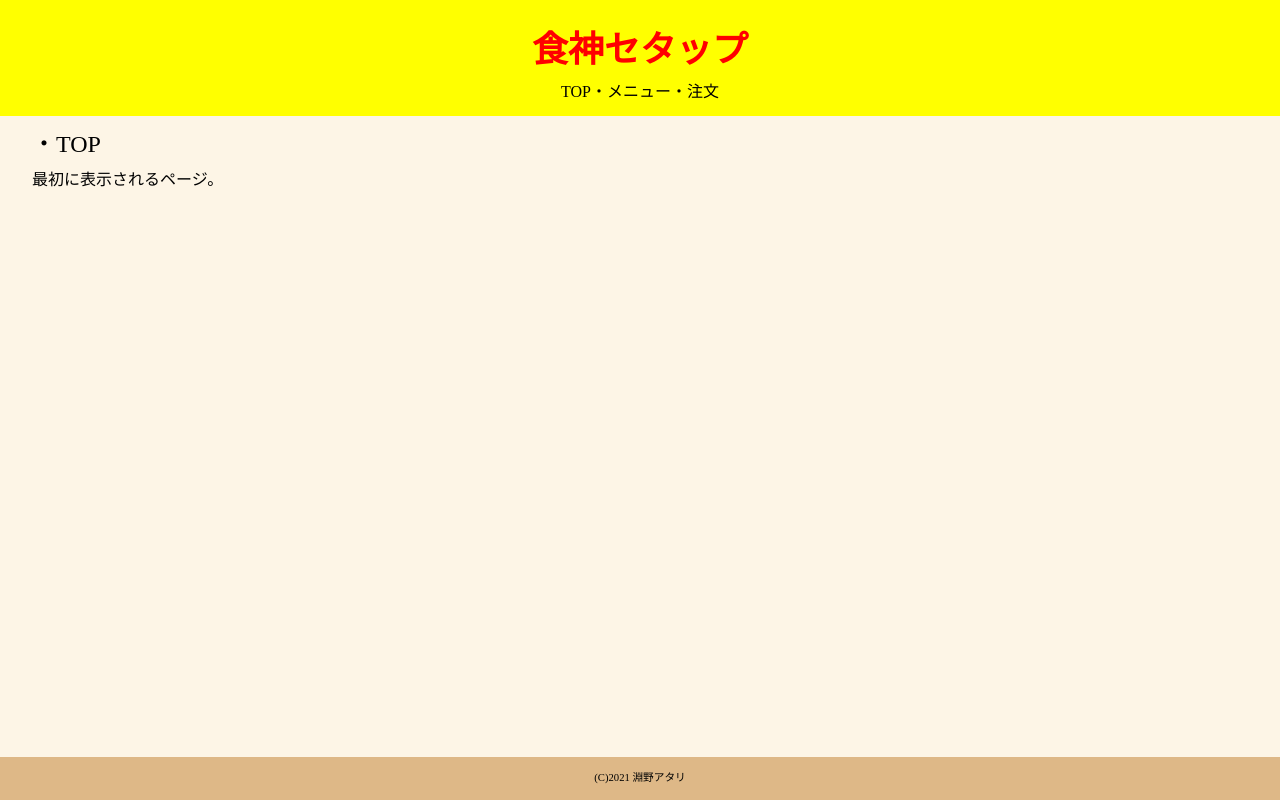
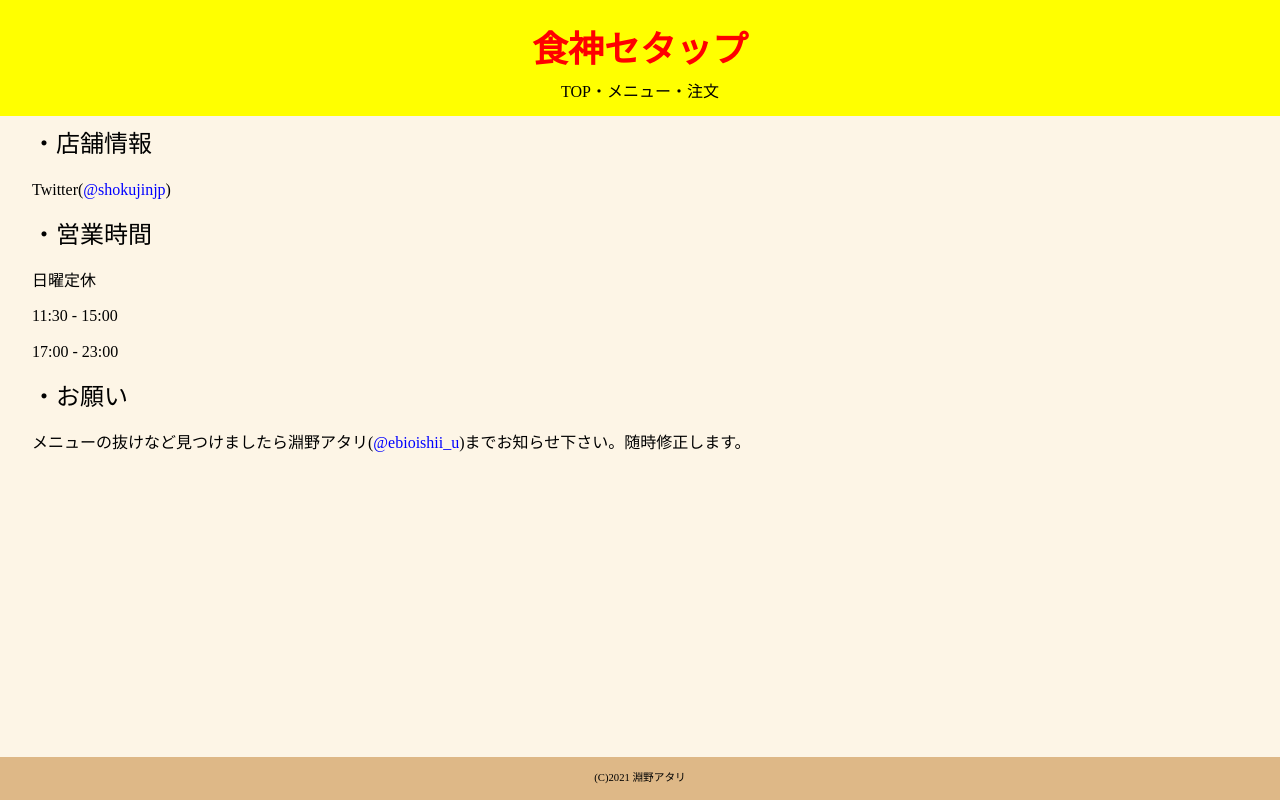
Before and after one commit to hutinoatari/shokujinSetApp, a Next.js app: page / in a window 1280 px wide. Built offline with nearby package versions, Linux system fonts and the light colour scheme.

Commit message:
トップページ書いた

```diff
--- a/src/layouts/Footer.tsx
+++ b/src/layouts/Footer.tsx
@@ -2,7 +2,7 @@ import { FC } from "react";
 
 const Footer: FC<{}> = () => {
     return (
-        <footer style={{textAlign: "center", backgroundColor: "burlywood"}}>
+        <footer style={{ textAlign: "center", backgroundColor: "burlywood" }}>
             <p>
                 <small>(C)2021 淵野アタリ</small>
             </p>
--- a/src/layouts/Header.tsx
+++ b/src/layouts/Header.tsx
@@ -3,8 +3,8 @@ import Link from "next/link";
 
 const Header: FC<{}> = () => {
     return (
-        <header style={{textAlign: "center", backgroundColor: "yellow"}}>
-            <h1 style={{"color": "red"}}>食神セタップ</h1>
+        <header style={{ textAlign: "center", backgroundColor: "yellow" }}>
+            <h1 style={{ color: "red" }}>食神セタップ</h1>
             <nav>
                 <Link href="/" replace>
                     <a>TOP</a>
--- a/src/pages/index.tsx
+++ b/src/pages/index.tsx
@@ -3,8 +3,40 @@ import { FC } from "react";
 const Top: FC<{}> = () => {
     return (
         <>
-            <h2>TOP</h2>
-            <p>最初に表示されるページ。</p>
+            <h2>店舗情報</h2>
+            <p>
+                Twitter(
+                <a
+                    href="https://twitter.com/shokujinjp"
+                    target="_blank"
+                    rel="noreferrer"
+                >
+                    @shokujinjp
+                </a>
+                )
+            </p>
+
+            <h2>営業時間</h2>
+            <p>
+                日曜定休
+                <br />
+                11:30 - 15:00
+                <br />
+                17:00 - 23:00
+            </p>
+
+            <h2>お願い</h2>
+            <p>
+                メニューの抜けなど見つけましたら淵野アタリ(
+                <a
+                    href="https://twitter.com/ebioishii_u"
+                    target="_blank"
+                    rel="noreferrer"
+                >
+                    @ebioishii_u
+                </a>
+                )までお知らせ下さい。随時修正します。
+            </p>
         </>
     );
 };
--- a/src/styles/App.scss
+++ b/src/styles/App.scss
@@ -47,11 +47,18 @@ main {
             content: "・";
         }
     }
+    p {
+        line-height: 2.2em;
+    }
+    a {
+        color: blue;
+    }
 }
 
 footer {
     padding: $space-xs;
-    & > p, small {
+    & > p,
+    small {
         font-size: $font-s;
     }
 }
--- a/src/styles/reset.scss
+++ b/src/styles/reset.scss
@@ -2,7 +2,7 @@
     margin: 0;
     padding: 0;
     border: 0;
-    line-height: 1.0;
+    line-height: 1;
     font-size: 16px;
     font-weight: normal;
     color: black;
```
